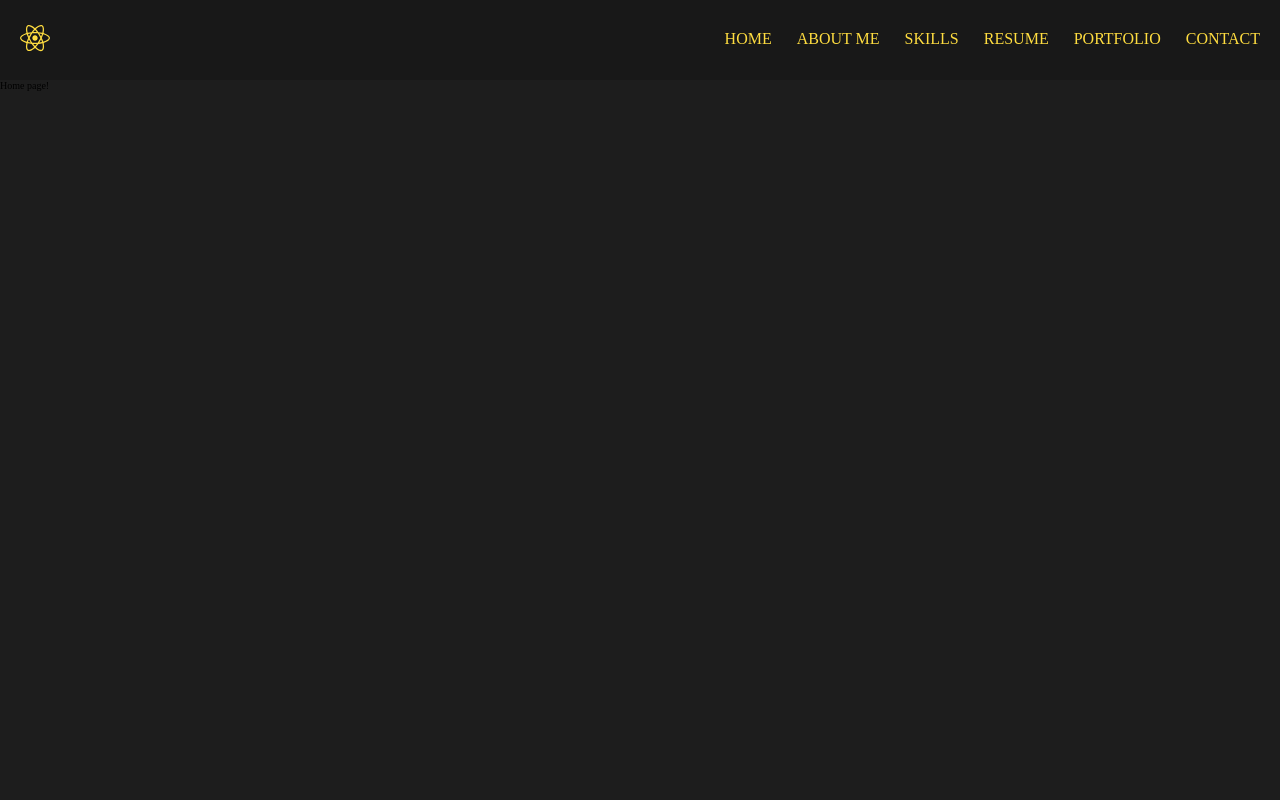
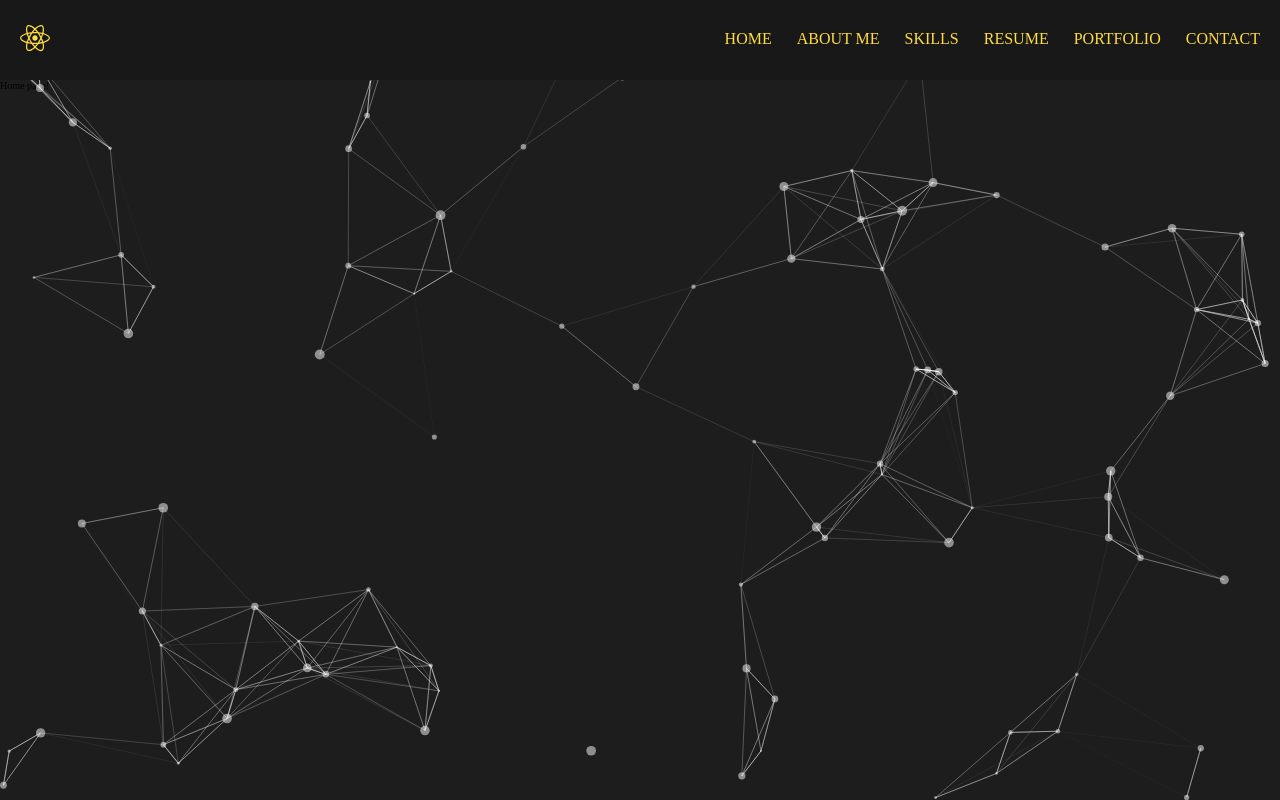
Before and after one commit to lonewarrior0111/portfolio-website, a React (Vite) app: page / in a window 1280 px wide. Built offline with nearby package versions, Linux system fonts and the light colour scheme.

Commit message:
integrated tsParticles successfully!

```diff
--- a/package.json
+++ b/package.json
@@ -10,15 +10,16 @@
     "preview": "vite preview"
   },
   "dependencies": {
+    "@tsparticles/react": "^3.0.0",
     "react": "^18.2.0",
     "react-dom": "^18.2.0",
     "react-icons": "^5.2.1",
     "react-router-dom": "^6.23.1",
     "react-simple-animate": "^3.5.2",
-    "react-tsparticles": "^2.12.2",
+    "react-tsparticles": "^2.0.6",
     "react-vertical-timeline-component": "^3.6.0",
     "sass": "^1.77.4",
-    "tsparticles": "^3.4.0"
+    "tsparticles": "^2.0.6"
   },
   "devDependencies": {
     "@types/react": "^18.2.66",
--- a/src/App.jsx
+++ b/src/App.jsx
@@ -1,5 +1,7 @@
 import { Routes, Route } from "react-router-dom";
 import "./App.scss";
+import Particles from "react-tsparticles";
+import { loadFull } from "tsparticles";
 import About from "./pages/about/index";
 import Home from "./pages/home";
 import Resume from "./pages/resume";
@@ -7,11 +9,17 @@ import Skills from "./pages/skills";
 import Portfolio from "./pages/portfolio";
 import Contact from "./pages/contact";
 import Navbar from "./components/Navbar";
+import particles from "./utils/particles";
+
 function App() {
+  const handleInit = async (main) => {
+    await loadFull(main);
+  };
+
   return (
     <div className="App">
       {/* {particles.js} */}
-
+      <Particles id="particles" options={particles} init={handleInit} />
       {/* navbar */}
       <Navbar />
       {/* main page content */}
--- /dev/null
+++ b/src/utils/particles.js
@@ -0,0 +1,145 @@
+// export default {
+//   background: {
+//     color: {
+//       value: "#1d1d1d",
+//     },
+//   },
+//   fpsLimit: 120,
+//   interactivity: {
+//     events: {
+//       onClick: {
+//         enable: true,
+//         mode: "push",
+//       },
+//       onHover: {
+//         enable: true,
+//         mode: "repulse",
+//       },
+//       resize: true,
+//     },
+//     modes: {
+//       push: {
+//         quantity: 4,
+//       },
+//       repulse: {
+//         distance: 200,
+//         duration: 0.4,
+//       },
+//     },
+//   },
+//   particles: {
+//     color: {
+//       value: "var(--selected-theme-main-color)",
+//     },
+//     links: {
+//       color: "#ffffff",
+//       distance: 150,
+//       enable: true,
+//       opacity: 0.5,
+//       width: 1,
+//     },
+//     collisions: {
+//       enable: true,
+//     },
+//     move: {
+//       direction: "none",
+//       enable: true,
+//       outModes: {
+//         default: "bounce",
+//       },
+//       random: false,
+//       speed: 6,
+//       straight: false,
+//     },
+//     number: {
+//       density: {
+//         enable: true,
+//         area: 800,
+//       },
+//       value: 80,
+//     },
+//     opacity: {
+//       value: 0.5,
+//     },
+//     shape: {
+//       type: "circle",
+//     },
+//     size: {
+//       value: { min: 1, max: 5 },
+//     },
+//   },
+//   detectRetina: true,
+// };
+
+export default {
+  background: {
+    color: {
+      value: "##1d1d1d",
+    },
+  },
+  fpsLimit: 120,
+  interactivity: {
+    events: {
+      onClick: {
+        enable: true,
+        mode: "push",
+      },
+      onHover: {
+        enable: true,
+        mode: "repulse",
+      },
+      resize: true,
+    },
+    modes: {
+      push: {
+        quantity: 4,
+      },
+      repulse: {
+        distance: 200,
+        duration: 0.4,
+      },
+    },
+  },
+  particles: {
+    color: {
+      value: "#ffffff",
+    },
+    links: {
+      color: "#ffffff",
+      distance: 150,
+      enable: true,
+      opacity: 0.5,
+      width: 1,
+    },
+    collisions: {
+      enable: true,
+    },
+    move: {
+      direction: "none",
+      enable: true,
+      outModes: {
+        default: "bounce",
+      },
+      random: false,
+      speed: 6,
+      straight: false,
+    },
+    number: {
+      density: {
+        enable: true,
+        area: 800,
+      },
+      value: 80,
+    },
+    opacity: {
+      value: 0.5,
+    },
+    shape: {
+      type: "circle",
+    },
+    size: {
+      value: { min: 1, max: 5 },
+    },
+  },
+  detectRetina: true,
+};
```
Also changed, not shown: 1 other file (tests, documents, lock files or other folders).
